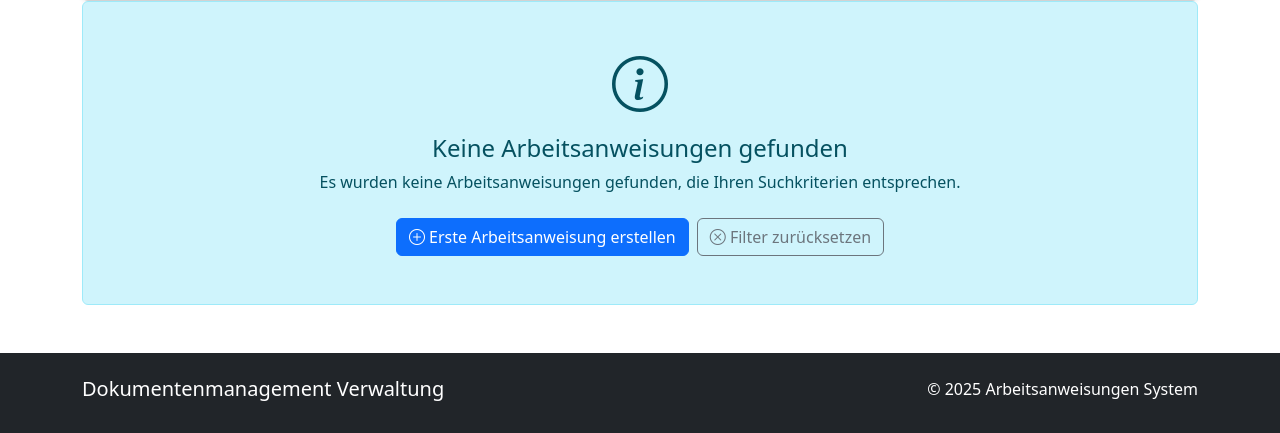
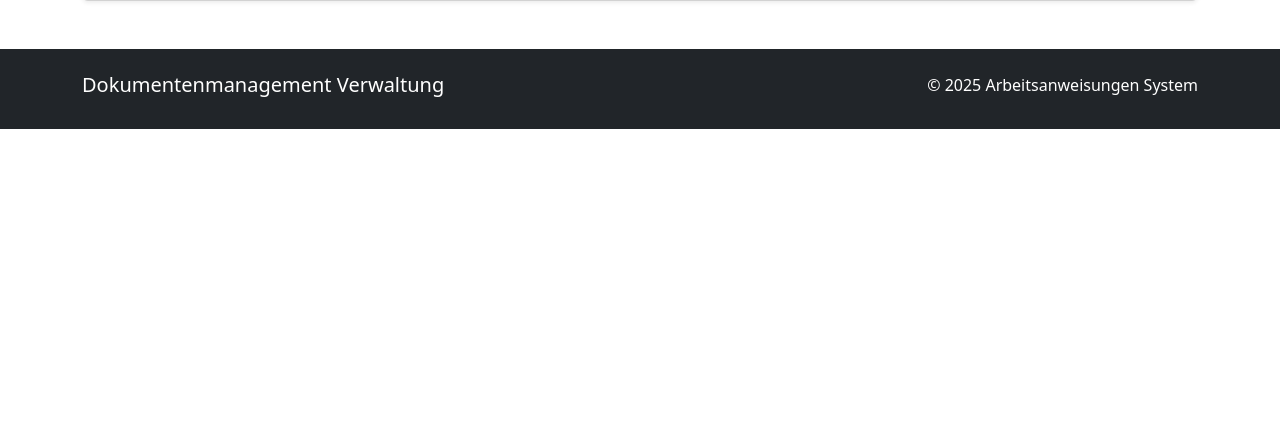
Before and after one commit to Didavo/arbeitsanweisungen, a Django app: page / in a window 1280 px wide. Shown: the part 642-1075 px from the top of the page. After the commit the page ends 771 px from the top, so only its background shows below. Run offline with Django 5.2, Linux system fonts and the light colour scheme; data that the repository does not hold is empty; some libraries are stand-ins or nearby versions.

Commit message:
deleting alert, if no documents found

```diff
--- a/arbeitsanweisungen/templates/arbeitsanweisungen/arbeitsanweisung_liste.html
+++ b/arbeitsanweisungen/templates/arbeitsanweisungen/arbeitsanweisung_liste.html
@@ -652,19 +652,6 @@
         </div>
 
 
-        <div class="alert alert-info text-center py-5" role="alert">
-            <i class="bi bi-info-circle display-4 d-block mb-3"></i>
-            <h4>Keine Arbeitsanweisungen gefunden</h4>
-            <p class="mb-4">Es wurden keine Arbeitsanweisungen gefunden, die Ihren Suchkriterien entsprechen.</p>
-            <div class="d-flex gap-2 justify-content-center">
-                <a href="{% url 'arbeitsanweisung_erstellen' %}" class="btn btn-primary">
-                    <i class="bi bi-plus-circle"></i> Erste Arbeitsanweisung erstellen
-                </a>
-                <a href="{% url 'arbeitsanweisung_liste' %}" class="btn btn-outline-secondary">
-                    <i class="bi bi-x-circle"></i> Filter zurücksetzen
-                </a>
-            </div>
-        </div>
 
 </div>
 {% endblock %}
```
